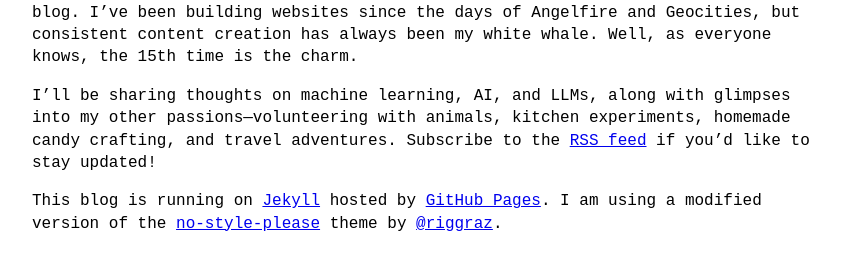
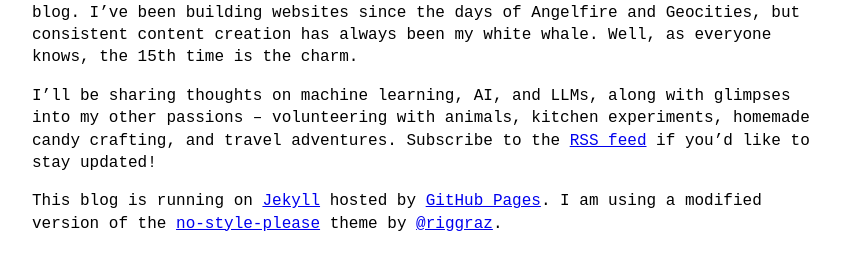
Before and after one commit to hipml/hipml.github.io, a Jekyll site: the page built from _posts/2025-03-04-about-this-blog.md, in a window 1280 px wide. Shown: the part 219-489 px from the top of the page, without its empty margins (208-1071 px from the left). Built offline with Jekyll 4.4.1, drawn with Linux system fonts in a browser that asks for light colours.

Commit message:
updating favicon; fixing em dashes

```diff
--- a/_posts/2025-03-04-about-this-blog.md
+++ b/_posts/2025-03-04-about-this-blog.md
@@ -4,6 +4,6 @@ layout: post
 
 Welcome to unamusings, my (roughly) fifteenth attempt at maintaining a technical blog. I've been building websites since the days of Angelfire and Geocities, but consistent content creation has always been my white whale. Well, as everyone knows, the 15th time is the charm.
 
-I'll be sharing thoughts on machine learning, AI, and LLMs, along with glimpses into my other passions—volunteering with animals, kitchen experiments, homemade candy crafting, and travel adventures. Subscribe to the [RSS feed](https://hipml.github.io/feed.xml) if you'd like to stay updated!
+I'll be sharing thoughts on machine learning, AI, and LLMs, along with glimpses into my other passions -- volunteering with animals, kitchen experiments, homemade candy crafting, and travel adventures. Subscribe to the [RSS feed](https://hipml.github.io/feed.xml) if you'd like to stay updated!
 
 This blog is running on [Jekyll](https://jekyllrb.com/) hosted by [GitHub Pages](https://pages.github.com/). I am using a modified version of the [no-style-please](https://github.com/riggraz/no-style-please) theme by [@riggraz](https://github.com/riggraz).
```
Also changed, not shown: _posts/2025-03-03-part-1:-heatmaps.md (+1 -1 lines), logo.png.
